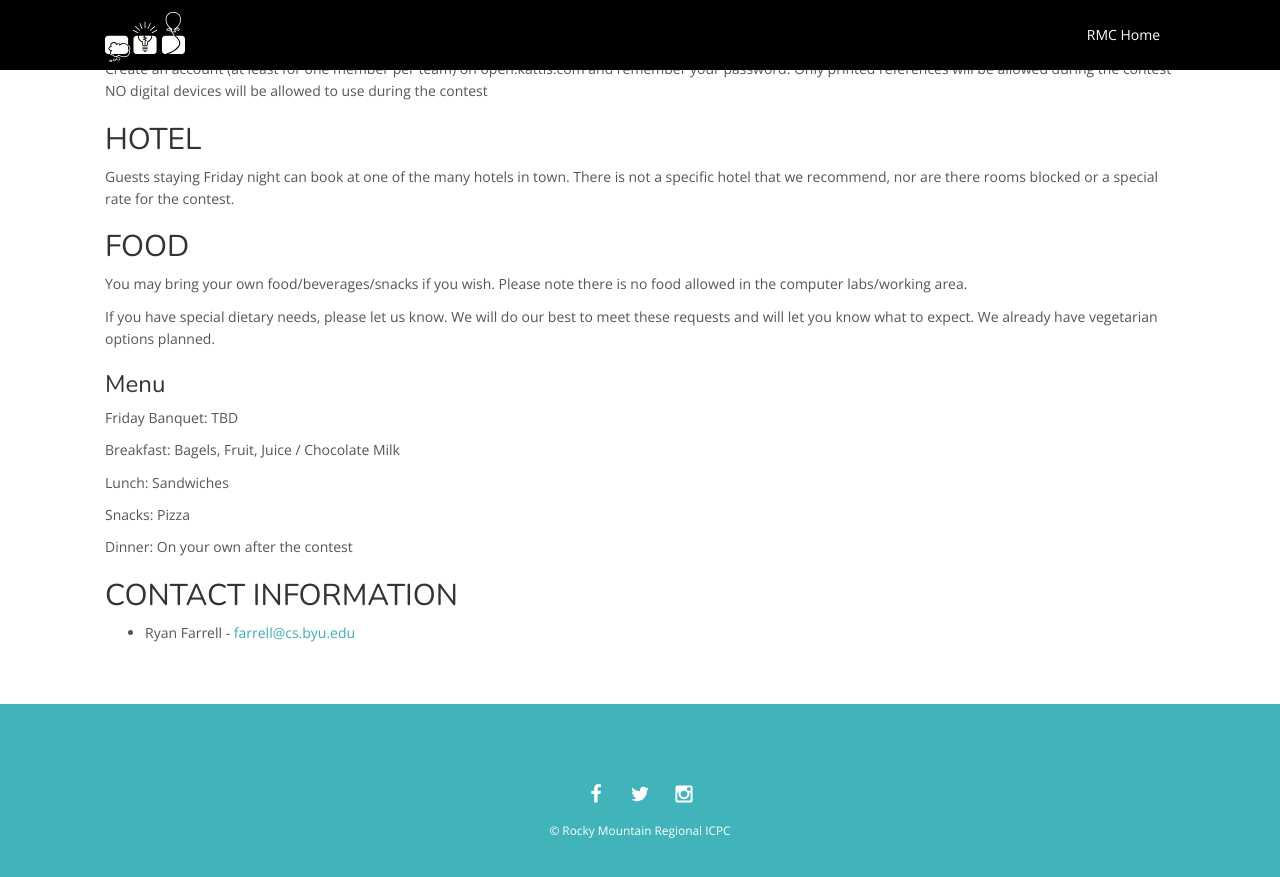
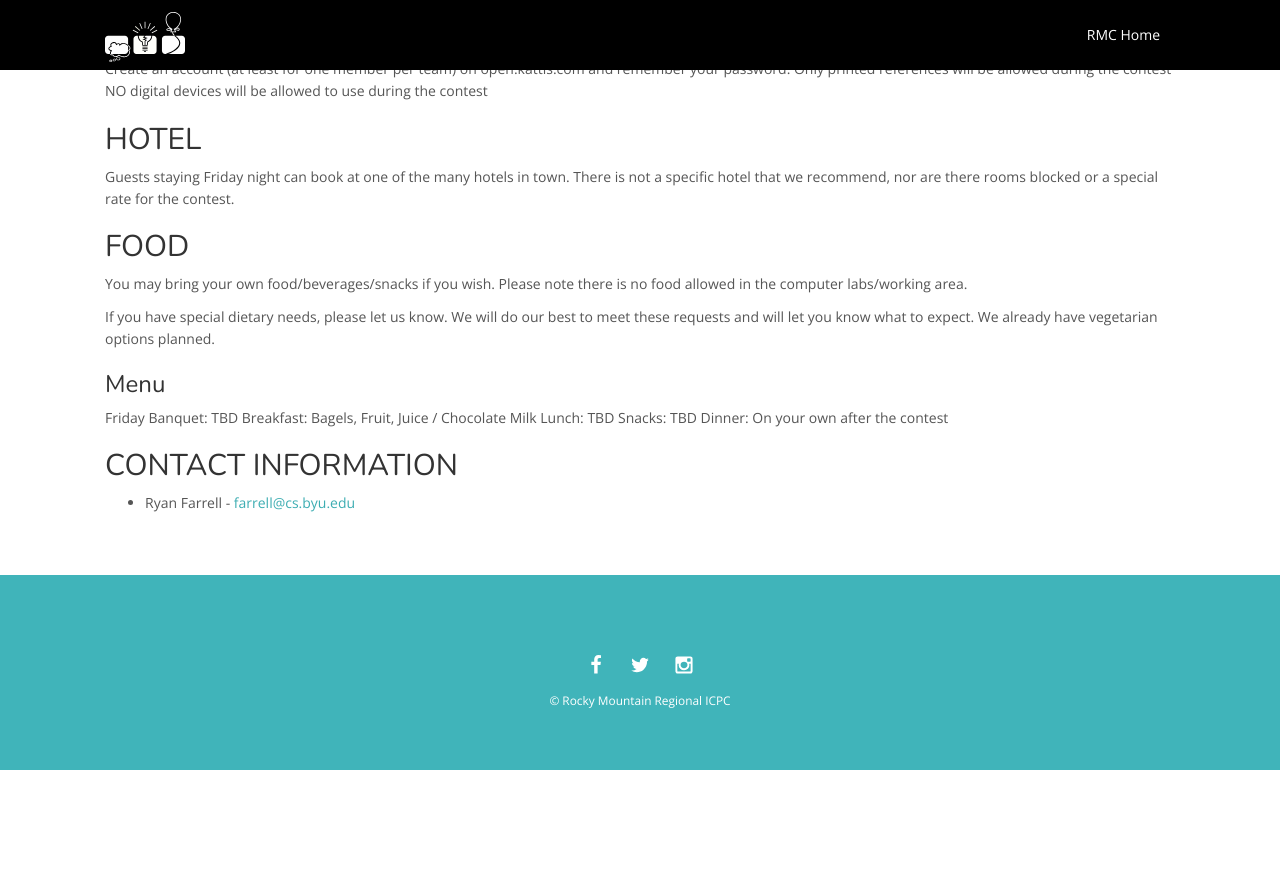
Before and after one commit to icpc/na-rocky-mountain-web, a Jekyll site: the page built from docs/byu/index.md, in a window 1280 px wide and 900 px high, scrolled down 1560 px. Shown: the top 877 px of the window. Built offline with Jekyll 4.4.1, drawn with Linux system fonts in a browser that asks for light colours; nearby versions of some CDN libraries; our own code applies the rules of GitHub Pages for plain Markdown files; after the commit the page ends 2330 px from its top, so only the background shows below that.

Commit message:
Update index.md

```diff
--- a/docs/byu/index.md
+++ b/docs/byu/index.md
@@ -86,13 +86,9 @@ If you have special dietary needs, please let us know. We will do our best to me
 ### Menu
 
 Friday Banquet: TBD
-
 Breakfast: Bagels, Fruit, Juice / Chocolate Milk
-
-Lunch: Sandwiches
-
-Snacks: Pizza
-
+Lunch: TBD
+Snacks: TBD
 Dinner: On your own after the contest
 
 ## CONTACT INFORMATION
```
